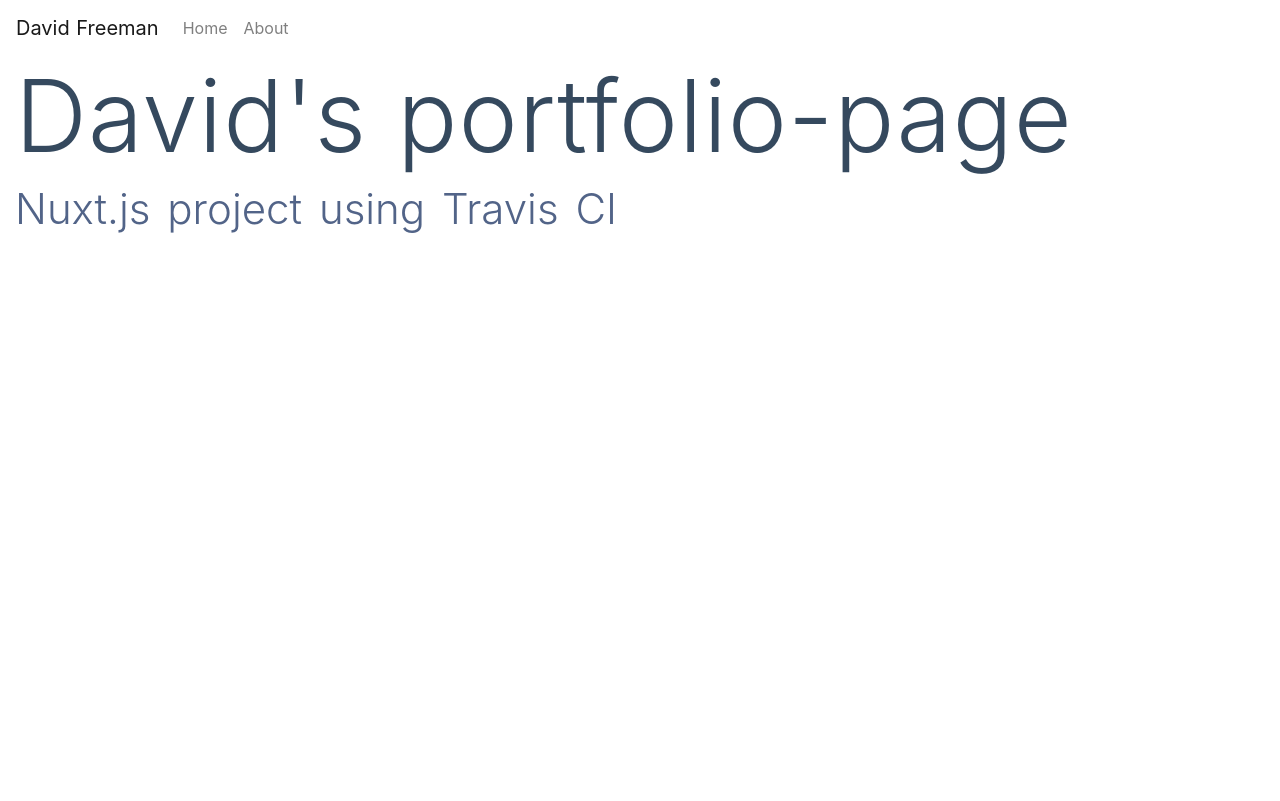
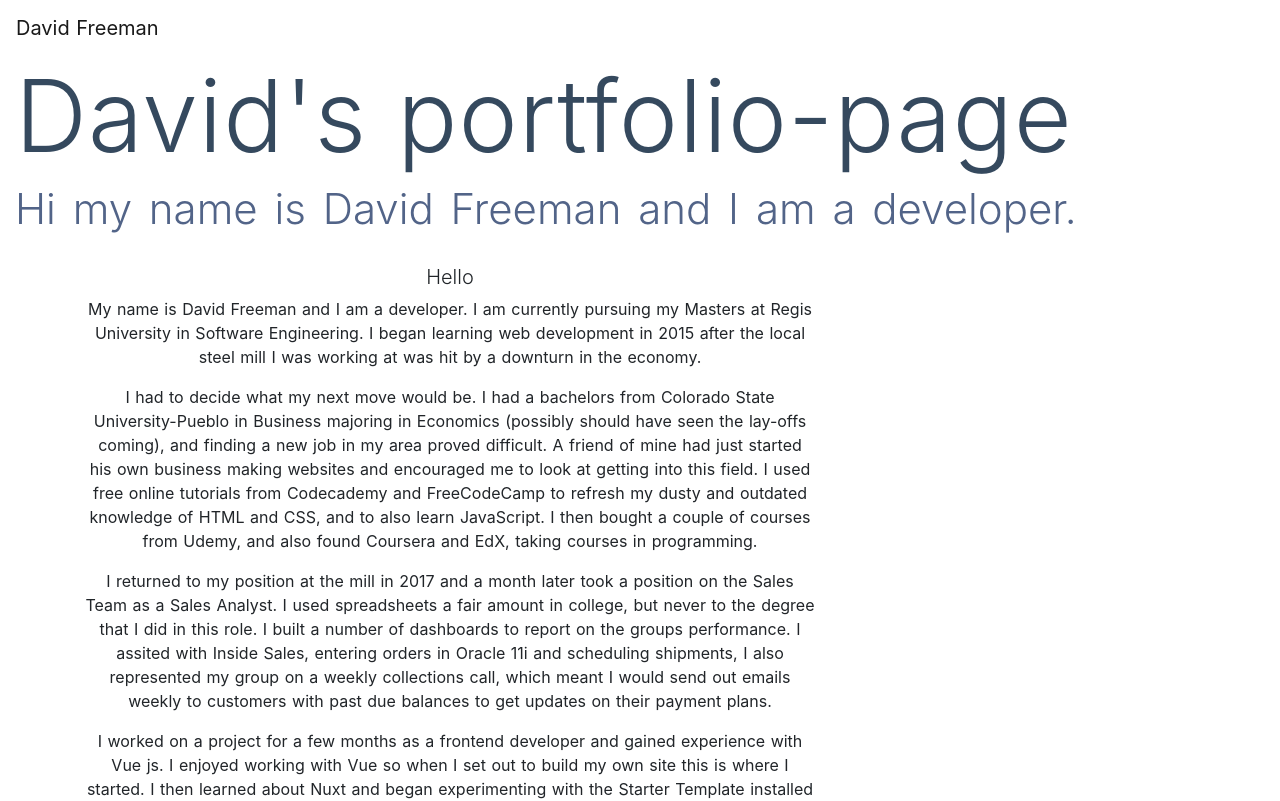
Before and after one commit to davidrfreeman/portfolio, a Nuxt app: page / in a window 1280 px wide. Shown: the top 801 px of the page. Built offline with nearby package versions, Linux system fonts and the light colour scheme.

Commit message:
Catch up commit

```diff
--- a/layouts/navbar.vue
+++ b/layouts/navbar.vue
@@ -7,12 +7,10 @@
 
     <b-collapse id="nav_collapse" is-nav>
 
-      <b-navbar-nav>
-        <b-nav-item to="/">Home</b-nav-item>
+      <!-- <b-navbar-nav>
         <b-nav-item to="/about">About</b-nav-item>
-      </b-navbar-nav>
+      </b-navbar-nav> -->
     </b-collapse>
   </b-navbar>
 
-<!-- navbar-1.vue -->
 </template>
--- a/pages/index.vue
+++ b/pages/index.vue
@@ -6,10 +6,11 @@
           David's portfolio-page
         </h1>
         <h2 class="subtitle">
-          Nuxt.js project using Travis CI
+          Hi my name is David Freeman and I am a developer.
         </h2>
       </b-col>
     </b-row>
+    <about/>
   </b-container>
 </template>
 
@@ -48,3 +49,12 @@
   padding-top: 15px;
 }
 </style>
+
+<script>
+import about from "@/pages/about"
+export default {
+  components: {
+    about
+  }
+}
+</script>
```
